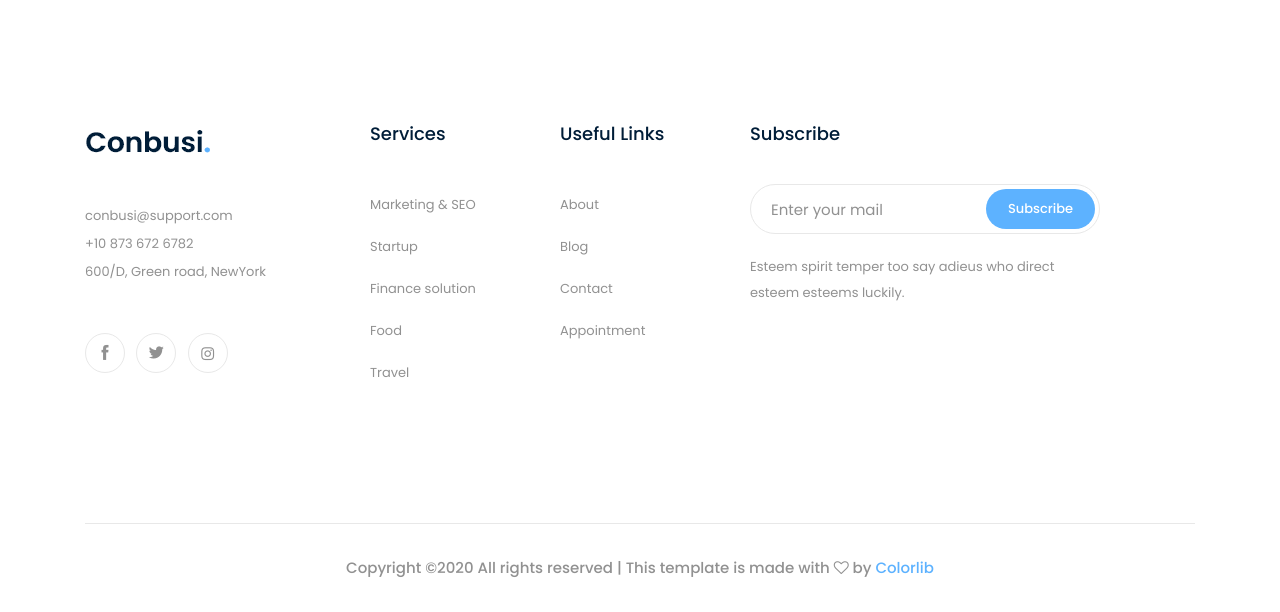
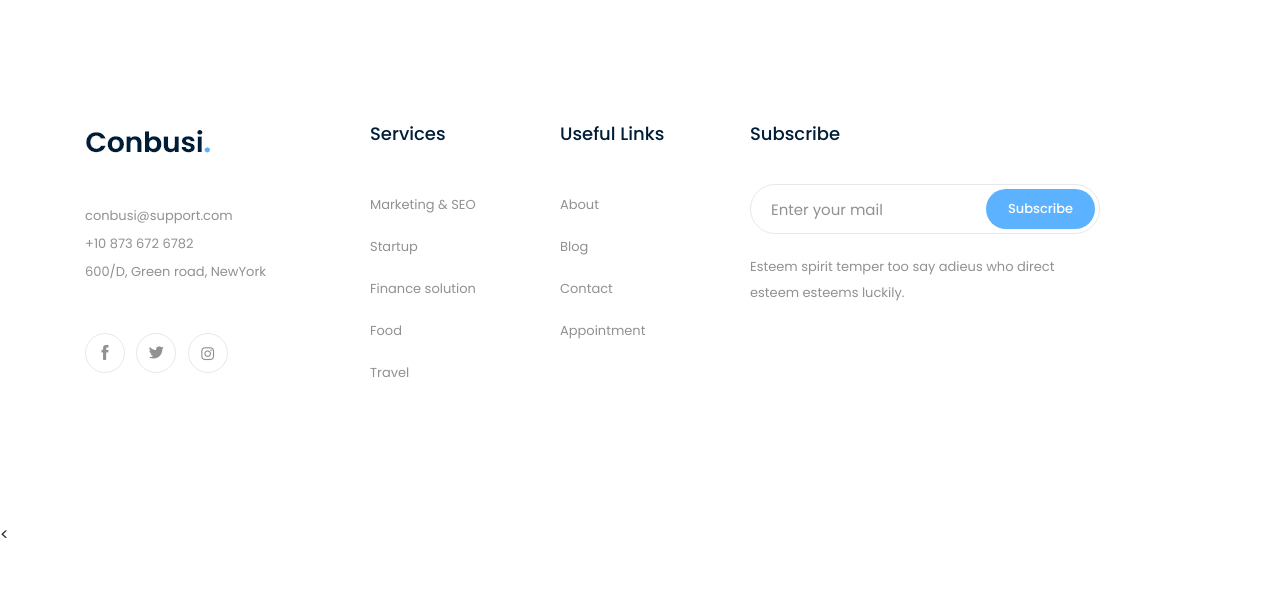
Before and after one commit to ViBRUS/alpha, a plain HTML site: page index.html in a window 1280 px wide. Shown: the part 4496-5108 px from the top of the page. After the commit the page ends 5043 px from the top, so only its background shows below. Drawn offline with Linux system fonts and the light colour scheme.

Commit message:
Update index.html

```diff
--- a/index.html
+++ b/index.html
@@ -735,20 +735,7 @@
                 </div>
             </div>
         </div>
-        <div class="copy-right_text">
-            <div class="container">
-                <div class="footer_border"></div>
-                <div class="row">
-                    <div class="col-xl-12">
-                        <p class="copy_right text-center">
-                            <!-- Link back to Colorlib can't be removed. Template is licensed under CC BY 3.0. -->
-Copyright &copy;<script>document.write(new Date().getFullYear());</script> All rights reserved | This template is made with <i class="fa fa-heart-o" aria-hidden="true"></i> by <a href="https://colorlib.com" target="_blank">Colorlib</a>
-<!-- Link back to Colorlib can't be removed. Template is licensed under CC BY 3.0. -->
-                        </p>
-                    </div>
-                </div>
-            </div>
-        </div>
+        <
     </footer>
     <!--/ footer end  -->
 
```
